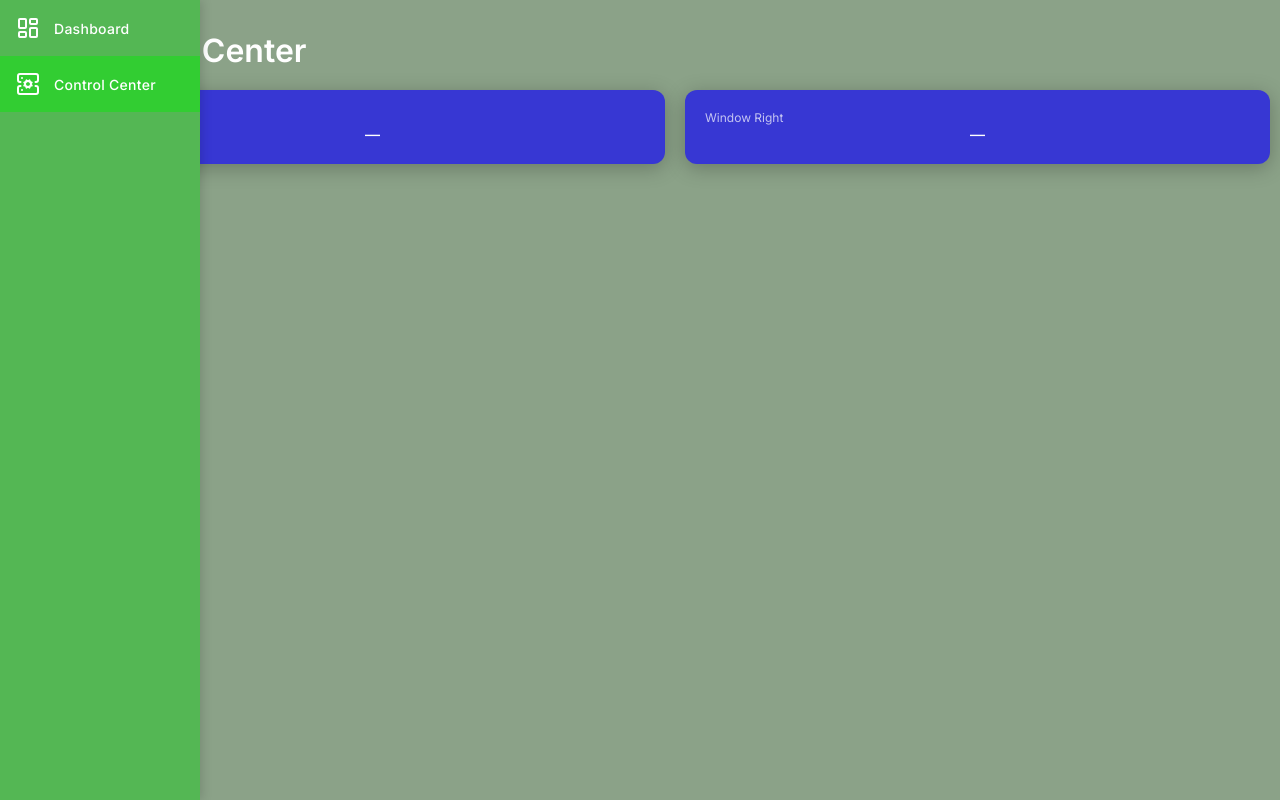
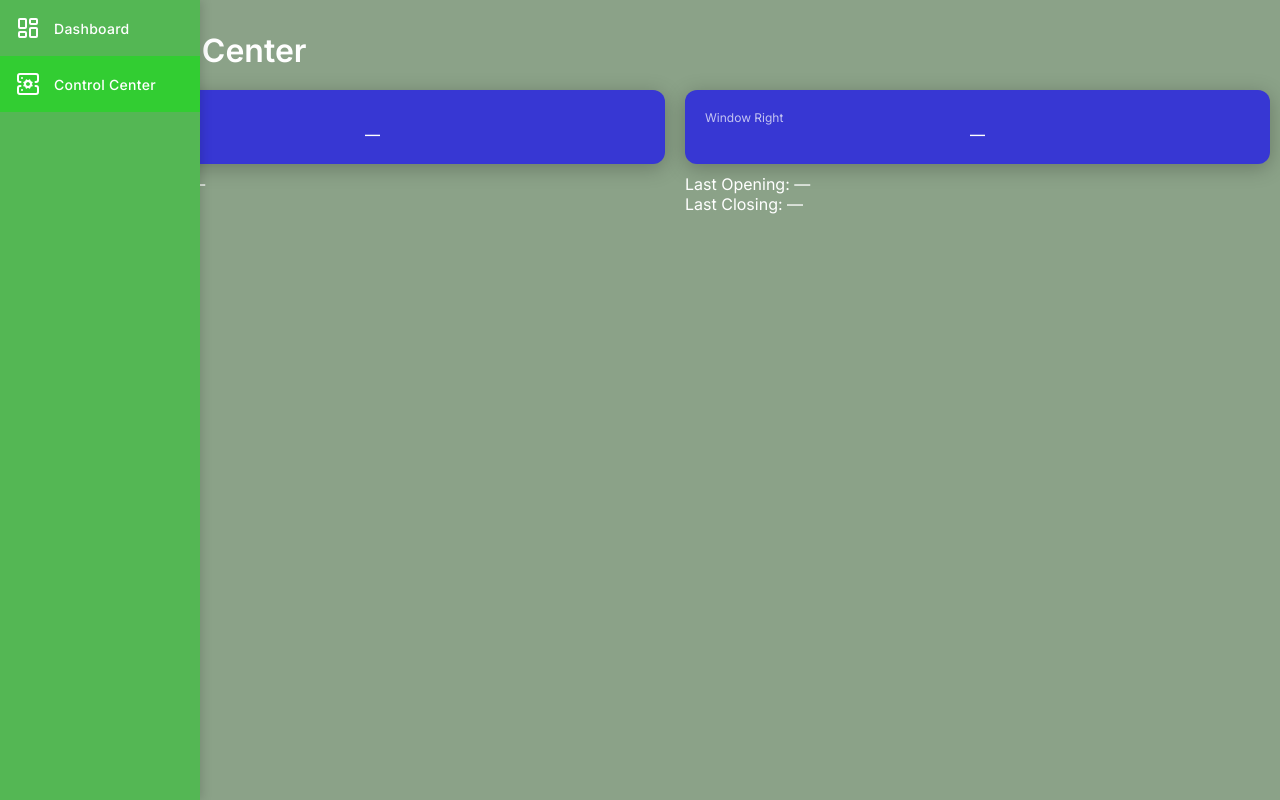
Before and after one commit to JannikKmnn/gewaechshaus, a React (Vite) app in the folder frontend/gewaechshaus/: page /control in a window 1280 px wide. Built offline with nearby package versions, Linux system fonts and the light colour scheme; no server answers.

Commit message:
Added last opening/closing to window control center

```diff
--- a/frontend/gewaechshaus/src/pages/ControlCenter.jsx
+++ b/frontend/gewaechshaus/src/pages/ControlCenter.jsx
@@ -1,10 +1,17 @@
 import { useEffect, useState } from "react";
 import BinaryWidget from "../components/BinaryWidget";
 import { getWindowStatus } from "../api/windows";
+import { formatDateTime } from "../utils/time";
 
 export default function ControlCenter() {
-  const [windowStatusLeft, setwindowStatusLeft] = useState(null);
-  const [windowStatusRight, setwindowStatusRight] = useState(null);
+  const [windowStatusLeft, setWindowStatusLeft] = useState(null);
+  const [windowStatusRight, setWindowStatusRight] = useState(null);
+
+  const [windowOpeningLeft, setWindowOpeningLeft] = useState(null);
+  const [windowOpeningRight, setWindowOpeningRight] = useState(null);
+
+  const [windowClosingLeft, setWindowClosingLeft] = useState(null);
+  const [windowClosingRight, setWindowClosingRight] = useState(null);
 
   useEffect(() => {
     async function getWindowsStatus() {
@@ -18,8 +25,12 @@ export default function ControlCenter() {
       ])
 
       if (results.length === 2) {
-        setwindowStatusLeft(results[0].status);
-        setwindowStatusRight(results[1].status);
+        setWindowStatusLeft(results[0].status);
+        setWindowStatusRight(results[1].status);
+        setWindowOpeningLeft(results[0].last_opening);
+        setWindowOpeningRight(results[1].last_opening);
+        setWindowClosingLeft(results[0].last_closing);
+        setWindowClosingRight(results[1].last_closing);
       }
 
     }
@@ -62,6 +73,26 @@ export default function ControlCenter() {
 
       </div>
 
+      <div
+        style={{
+          display: "grid",
+          gridTemplateColumns: "1fr 1fr",
+          gap: "20px",
+          marginBottom: "10px"
+        }}
+      >
+
+        <div>
+          <div>Last Opening: {formatDateTime(windowOpeningLeft)}</div>
+          <div>Last Closing: {formatDateTime(windowClosingLeft)}</div>
+        </div>
+
+        <div>
+          <div>Last Opening: {formatDateTime(windowOpeningRight)}</div>
+          <div>Last Closing: {formatDateTime(windowClosingRight)}</div>
+        </div>
+      </div>
+
     </div>
   )
 }
--- a/frontend/gewaechshaus/src/utils/time.js
+++ b/frontend/gewaechshaus/src/utils/time.js
@@ -7,3 +7,20 @@ export const formatTime = (isoString) => {
     minute: "2-digit",
   });
 };
+
+export function formatDateTime(isoString) {
+  if (!isoString) return "—";
+
+  const date = new Date(isoString);
+
+  return date
+    .toLocaleString("de-DE", {
+      day: "2-digit",
+      month: "2-digit",
+      year: "numeric",
+      hour: "2-digit",
+      minute: "2-digit",
+      second: "2-digit",
+    })
+    .replace(",", "");
+}
```
